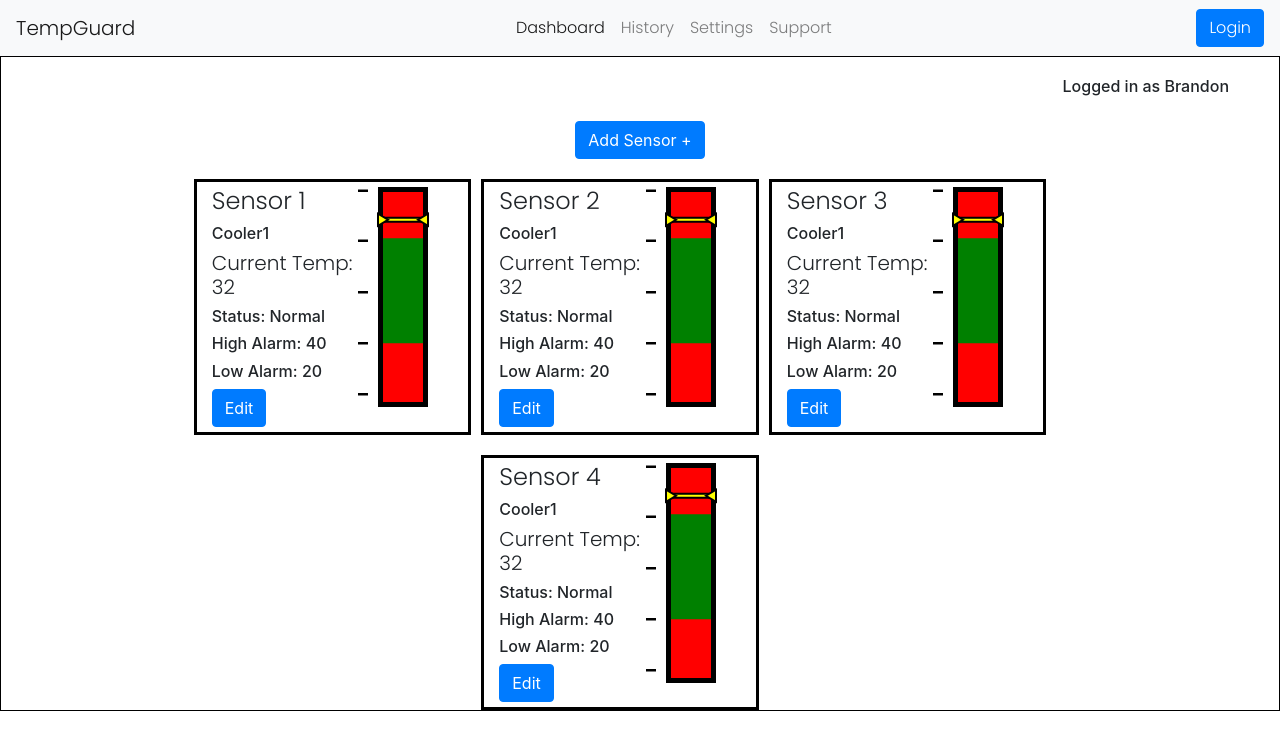
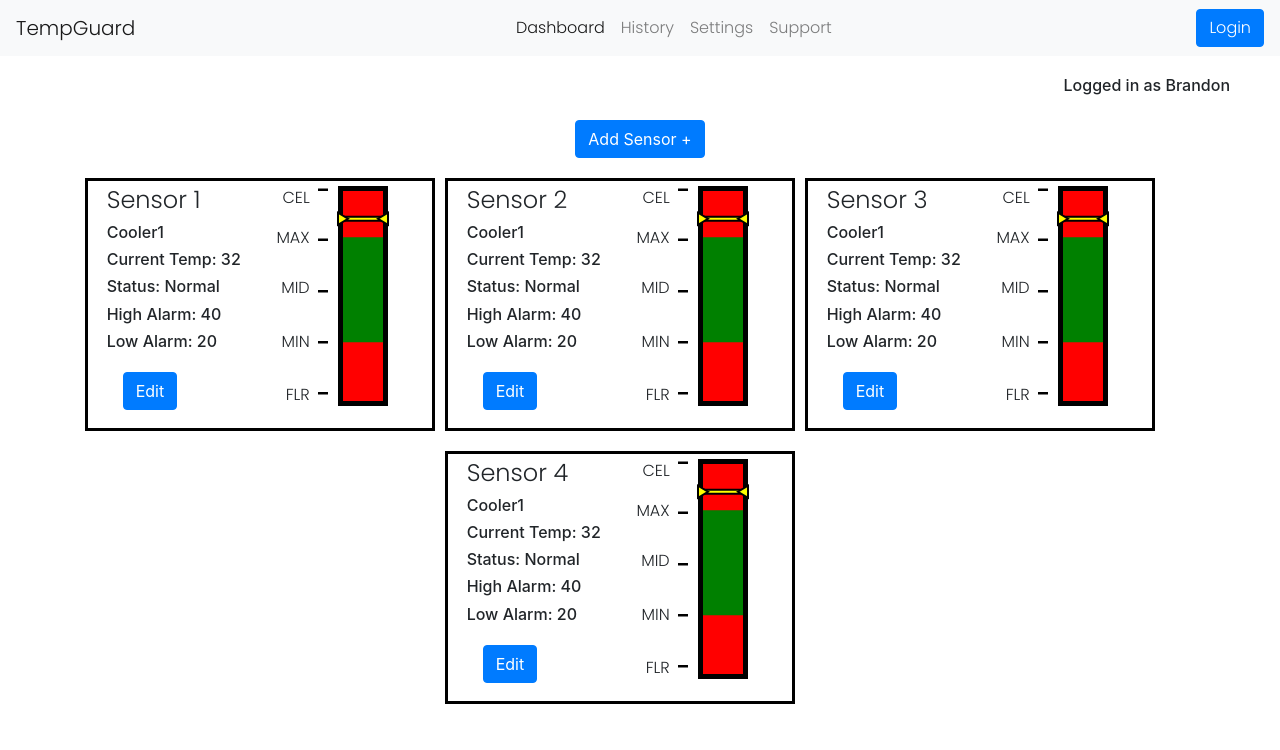
Before and after one commit to bkunke1/tempGuardOAuthClient, a React (Create React App) app: page /dashboard in a window 1280 px wide. Shown: the top 750 px of the page. Built offline with nearby package versions, Linux system fonts and the light colour scheme; no server answers.

Commit message:
updated spacing on sensor components and before adding graphql

```diff
--- a/src/Components/Sensor/Sensor.module.css
+++ b/src/Components/Sensor/Sensor.module.css
@@ -1,3 +1,4 @@
 .sensorWrapper {
     display: flex;
+    justify-content: space-evenly;
 }
--- a/src/Components/Sensor/Sensor.tsx
+++ b/src/Components/Sensor/Sensor.tsx
@@ -1,6 +1,7 @@
 import React from 'react';
 import styles from './Sensor.module.css';
 import SensorThermometer from './SensorThermometer/SensorThermometer'
+import SensorMarkings from './SensorThermometer/SensorThermometerMarkings'
 import SensorData from './SensorData/SensorData'
 import { ISensor } from '../../types/maintypes';
 
@@ -9,6 +10,7 @@ export default function Sensor(props: ISensor) {
   return (
         <div className={styles.sensorWrapper}>
         <SensorData props={props}/>
+        <SensorMarkings />
         <SensorThermometer />
       </div>
 
--- a/src/Components/Sensor/SensorData/SensorData.module.css
+++ b/src/Components/Sensor/SensorData/SensorData.module.css
@@ -0,0 +1,8 @@
+.infoNoWrap {
+    min-width: max-content;
+}
+
+.editBtn {
+    margin-top: .8rem;
+    margin-left: 1rem;
+}
--- a/src/Components/Sensor/SensorData/SensorData.tsx
+++ b/src/Components/Sensor/SensorData/SensorData.tsx
@@ -8,14 +8,14 @@ import Button from 'react-bootstrap/Button';
 export default function SensorData(props: any) {
 
   return (
-    <div>
+    <div className={styles.infoNoWrap}>
         <h4>Sensor {props.props.sensorNumber}</h4>
         <h6>{props.props.sensorName}</h6>
-        <h5>Current Temp: {props.props.sensorCurrentTemp}</h5>
+        <h6>Current Temp: {props.props.sensorCurrentTemp}</h6>
         <h6>Status: {props.props.sensorStatus}</h6>
         <h6>High Alarm: {props.props.sensorHighAlarm}</h6>
         <h6>Low Alarm: {props.props.sensorLowAlarm}</h6>
-        <Button>Edit</Button>
+        <Button className={styles.editBtn}>Edit</Button>
       </div>
   );
 }
--- a/src/Components/Sensor/SensorThermometer/SensorThermometer.module.css
+++ b/src/Components/Sensor/SensorThermometer/SensorThermometer.module.css
@@ -0,0 +1,16 @@
+.maxSpacer {
+    margin-bottom: 1.6rem;
+}
+
+.midSpacer {
+    margin-bottom: 1.9rem;
+}
+
+.minSpacer {
+    margin-bottom: 1.8rem;
+}
+
+.markingsSpacer {
+    margin-left: 2rem;
+    text-align: right;
+}
--- a/src/Components/Sensor/SensorThermometer/SensorThermometer.tsx
+++ b/src/Components/Sensor/SensorThermometer/SensorThermometer.tsx
@@ -97,3 +97,9 @@ export default function SensorThermometer() {
       </div>
     );
   }
+
+  export function SensorThermometerTemps() {
+    return(
+      <h1>test</h1>
+    )
+  }
--- /dev/null
+++ b/src/Components/Sensor/SensorThermometer/SensorThermometerMarkings.tsx
@@ -0,0 +1,14 @@
+import React from 'react';
+import styles from './SensorThermometer.module.css';
+
+export default function SensorMarkings() {
+  return (
+    <div className={styles.markingsSpacer}>
+      <p className={styles.celSpacer}>CEL</p>
+      <p className={styles.maxSpacer}>MAX</p>
+      <p className={styles.midSpacer}>MID</p>
+      <p className={styles.minSpacer}>MIN</p>
+      <p>FLR</p>
+    </div>
+  );
+}
--- a/src/Pages/DashboardPage/Dashboard.module.css
+++ b/src/Pages/DashboardPage/Dashboard.module.css
@@ -1,6 +1,7 @@
 .sensorsWrapper {
     /* margin: 0 1rem 0 1rem; */
-    border: solid black 1px;
+    /* border: solid black 1px; */
+    margin-bottom: 3rem;
 }
 
 .loginMessage {
@@ -18,7 +19,7 @@
 
 .sensor {
     border: solid black 3px;
-    min-width: 270px;
+    min-width: 350px;
     margin-top: 20px;
     padding-top: 5px;
     padding-bottom: 5px;
```
